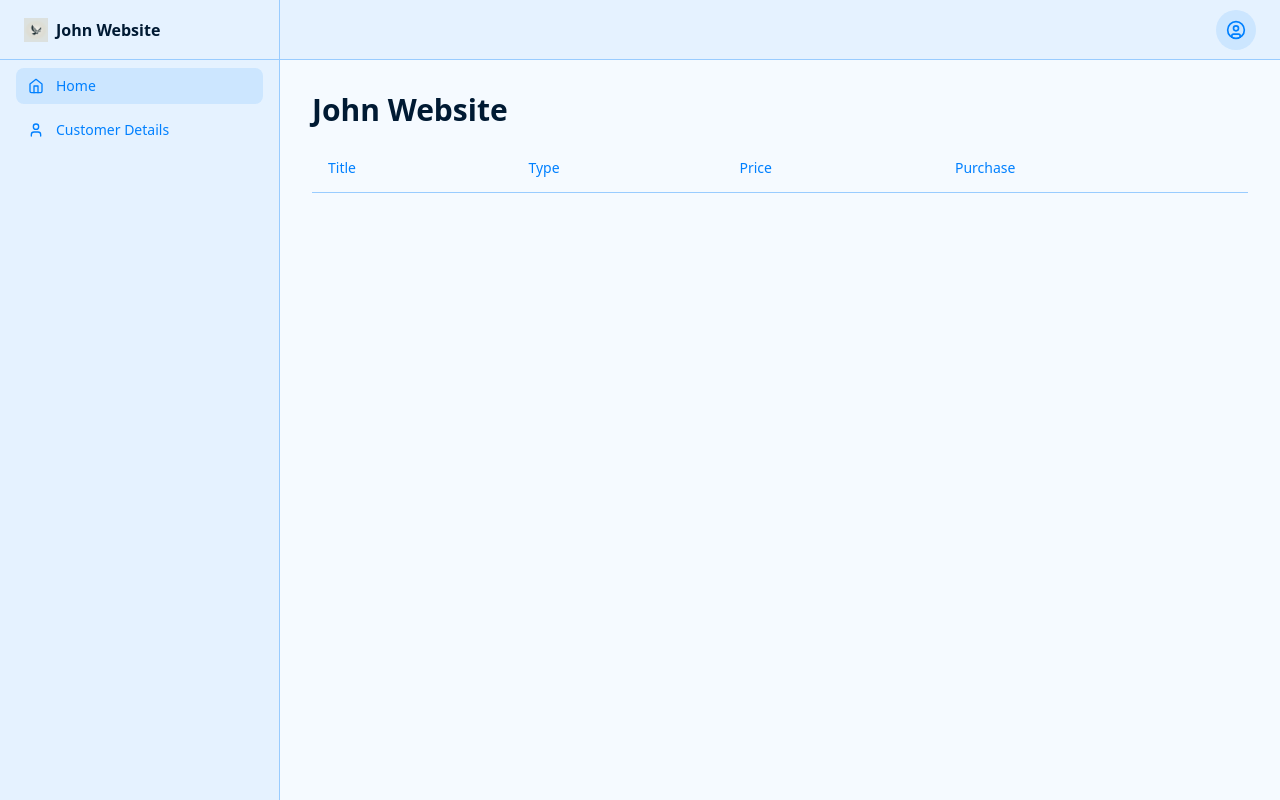
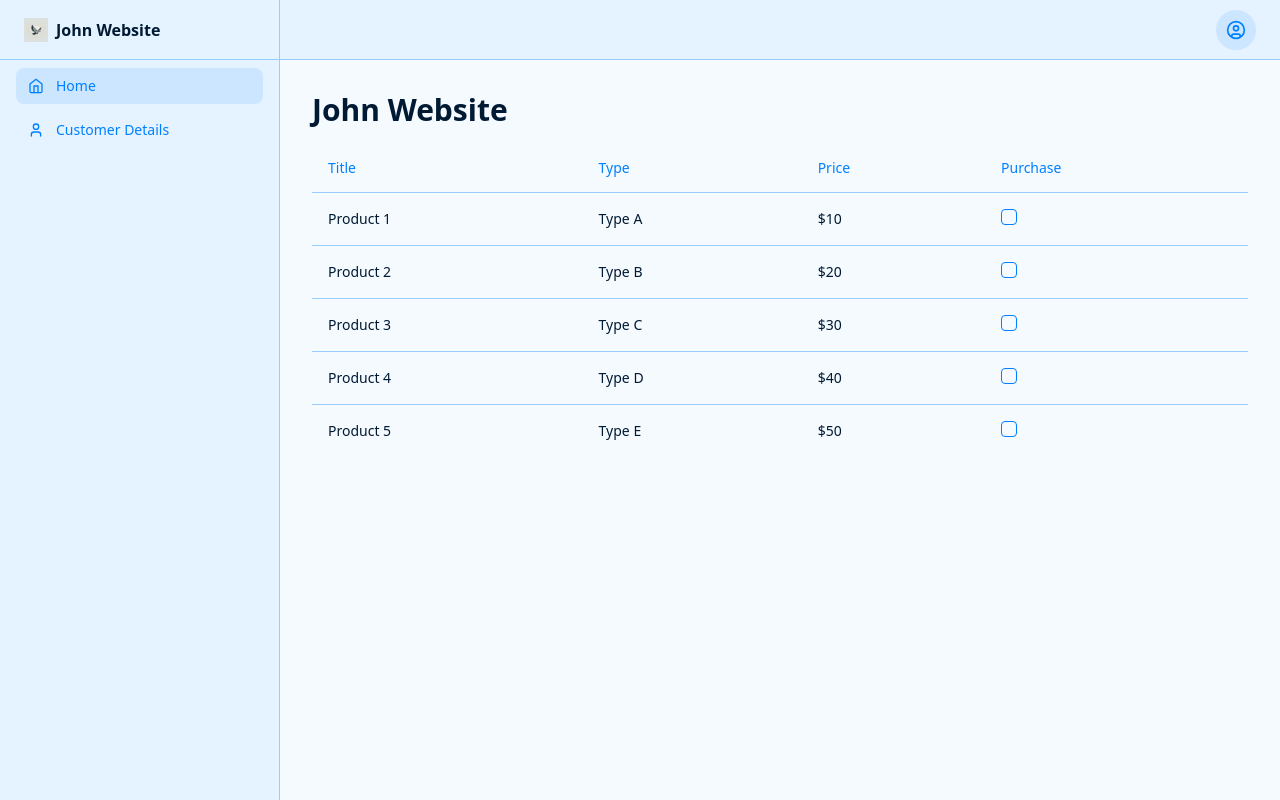
Before and after one commit to GPT-Engineer-App/page-master, a React (Vite) app: page / in a window 1280 px wide. Built offline with nearby package versions, Linux system fonts and the light colour scheme.

Commit message:
Added 5 sample products to the product table in the Index page for visualization purposes.

```diff
--- a/src/pages/Index.jsx
+++ b/src/pages/Index.jsx
@@ -3,7 +3,13 @@ import { Table, TableBody, TableCell, TableHead, TableHeader, TableRow } from "@
 import { Checkbox } from "@/components/ui/checkbox";
 
 const Index = () => {
-  const [products, setProducts] = useState([]);
+  const [products, setProducts] = useState([
+    { title: "Product 1", type: "Type A", price: "$10" },
+    { title: "Product 2", type: "Type B", price: "$20" },
+    { title: "Product 3", type: "Type C", price: "$30" },
+    { title: "Product 4", type: "Type D", price: "$40" },
+    { title: "Product 5", type: "Type E", price: "$50" },
+  ]);
   const [purchaseList, setPurchaseList] = useState({});
 
   const handleCheckboxChange = (index) => {
```
